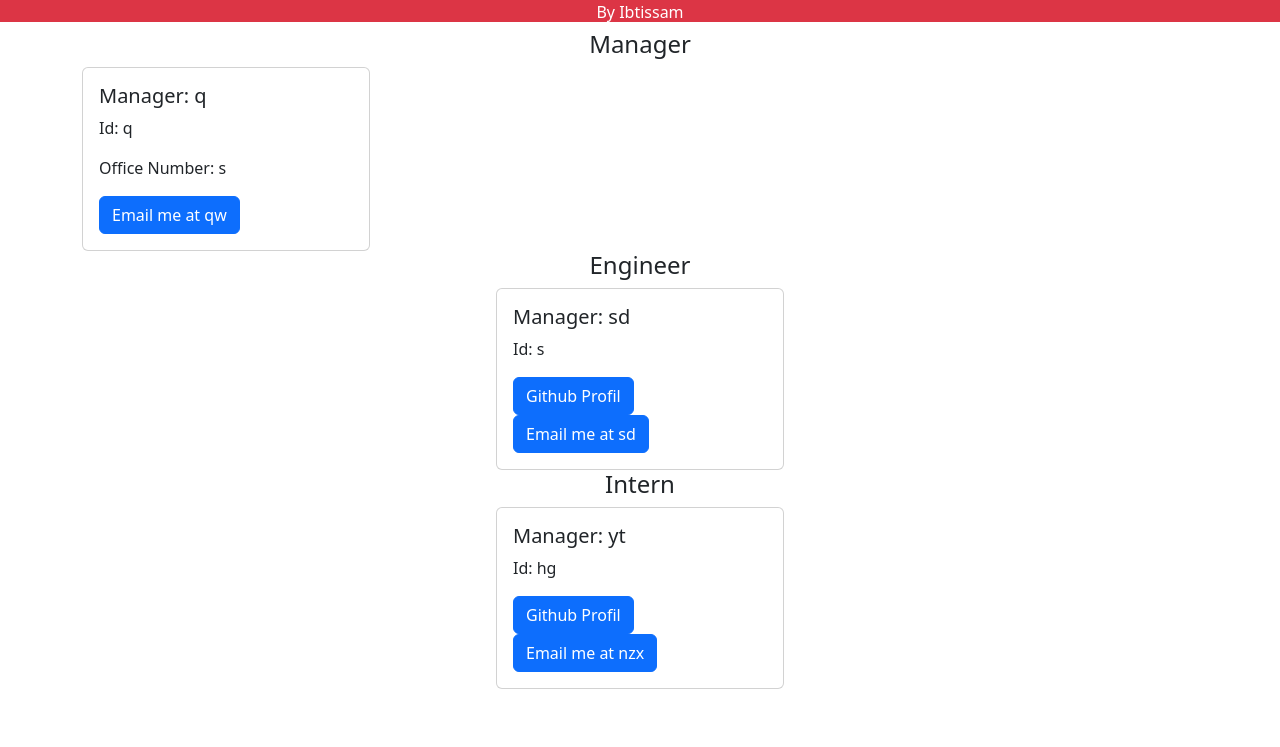
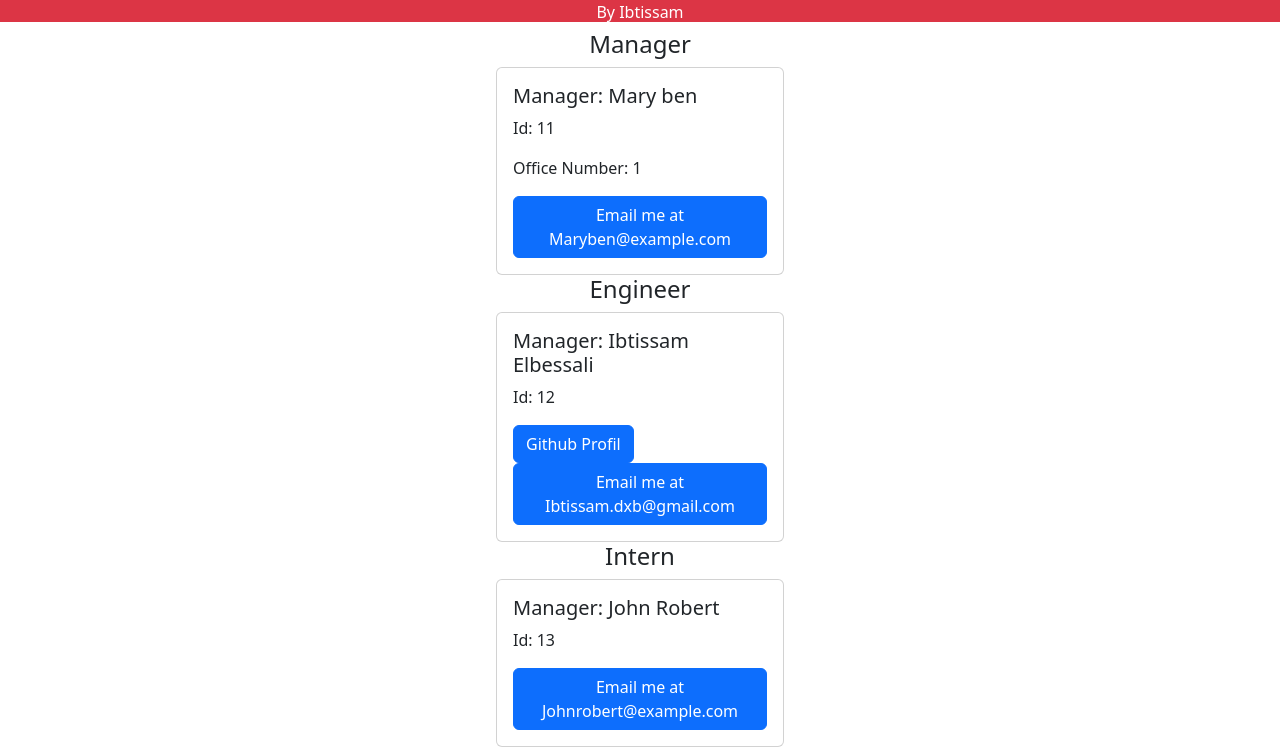
Before and after one commit to Sam15-code/Teamprofile-generator, a website: page index.html in a window 1280 px wide. Shown: the part 53-800 px from the top of the page. Drawn offline with nearby package versions, Linux system fonts and the light colour scheme.

```diff
--- a/index.html
+++ b/index.html
@@ -15,17 +15,19 @@
     <section class="row">
     <section class="col-md-12">
     <h4 class="text-center">Manager</h4>
+    <article class="d-flex flex-wrap justify-content-evenly">
 
         <div class="card" style="width: 18rem;">
   <div class="card-body">
-    <h5 class="card-title">Manager: q</h5>
-    <p class="card-text">Id: q</p>
-    <p class="card-text">Office Number: s</p>
-    <a href="mailto:qw" class="btn btn-primary">Email me at qw</a>
+    <h5 class="card-title">Manager: Mary ben</h5>
+    <p class="card-text">Id: 11</p>
+    <p class="card-text">Office Number: 1</p>
+    <a href="mailto:Maryben@example.com" class="btn btn-primary">Email me at Maryben@example.com</a>
   </div>
 </div>
 
 
+    </article>
     </section>
     </section>
     <section class="row">
@@ -35,10 +37,10 @@
 
         <div class="card" style="width: 18rem;">
   <div class="card-body">
-    <h5 class="card-title">Manager: sd</h5>
-    <p class="card-text">Id: s</p>
-    <a href="https://github.com/sd" class="btn btn-primary">Github Profil</a>
-    <a href="mailto:sd" class="btn btn-primary">Email me at sd</a>
+    <h5 class="card-title">Manager: Ibtissam Elbessali</h5>
+    <p class="card-text">Id: 12</p>
+    <a href="https://github.com/Sam15-code" class="btn btn-primary">Github Profil</a>
+    <a href="mailto:Ibtissam.dxb@gmail.com" class="btn btn-primary">Email me at Ibtissam.dxb@gmail.com</a>
   </div>
 </div>
 
@@ -53,10 +55,9 @@
 
         <div class="card" style="width: 18rem;">
   <div class="card-body">
-    <h5 class="card-title">Manager: yt</h5>
-    <p class="card-text">Id: hg</p>
-    <a href="https://github.com/undefined" class="btn btn-primary">Github Profil</a>
-    <a href="mailto:nzx" class="btn btn-primary">Email me at nzx</a>
+    <h5 class="card-title">Manager: John Robert</h5>
+    <p class="card-text">Id: 13</p>
+    <a href="mailto:Johnrobert@example.com" class="btn btn-primary">Email me at Johnrobert@example.com</a>
   </div>
 </div>
 
```
Also changed, not shown: index.js (+6 -6 lines), README.md, Screenshot 2023-03-06 at 9.29.35 PM.png (added).
